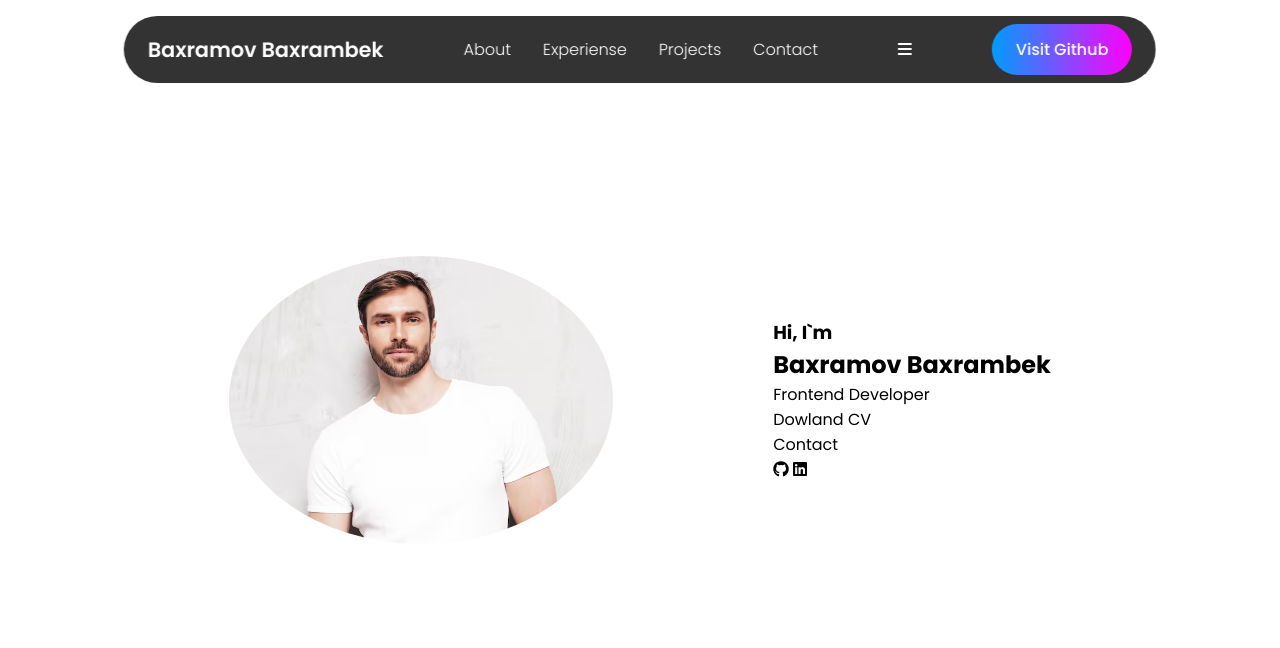
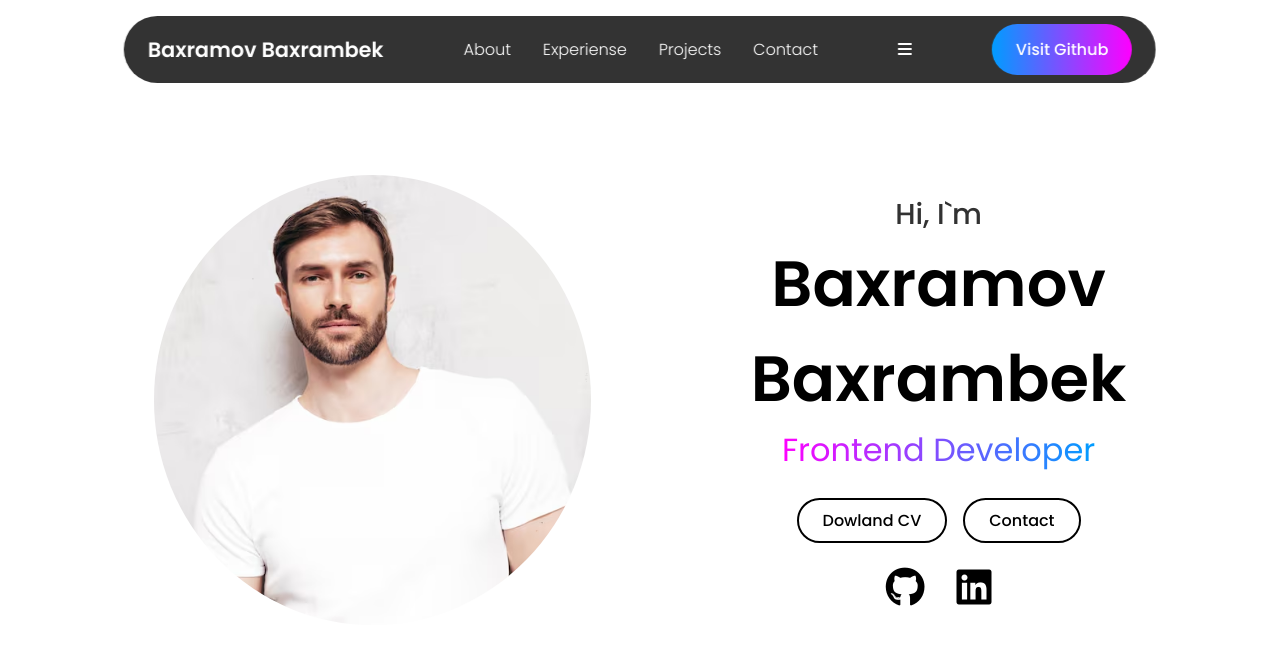
Before and after one commit to baxrombekbaxramov88/Poppins-444, a plain HTML site: page index.html in a window 1280 px wide. Drawn offline with Linux system fonts and the light colour scheme.

Commit message:
Portfolio center

```diff
--- a/index.html
+++ b/index.html
@@ -37,7 +37,9 @@
 
     <section id="about" class="about">
         <div class="about-container">
-            <img src="img.avif" alt="">
+            <div class="about_image">
+                <img src="img.avif" alt="">
+            </div>
 
             <div class="info-box">
                 <div class="text">
--- a/style.css
+++ b/style.css
@@ -112,4 +112,64 @@ section{
 .info-box{
     display: flex;
     flex-direction: column;
+    text-align: center;
+    align-items: center;
+    justify-content: center;
+    gap: 1.5rem;
 }
+.info-box h3{
+    font-size: 1.8rem;
+    font-weight: 500;
+    opacity: 0.8;
+}
+.info-box h1{
+    font-size: 4rem;
+    font-weight: 600;
+}
+.info-box span{
+    background: linear-gradient(to right, rgb(255, 0, 255), rgb(0, 157, 255));
+    background-clip: text;
+    color: transparent;
+    font-size: 2rem;
+}
+.btn-group{
+    display: flex;
+    gap: 1rem;
+}
+.btn{
+    border-radius: 3rem;
+    padding: 0.5rem 1.5rem;
+    border: 2px solid black;
+    cursor: pointer;
+    font-weight: 500;
+    text-wrap: nowrap;
+    transition: 0.2s ease-in-out;
+}
+.btn:hover{
+    background-color: black;
+    color: white;
+}
+.socials{
+    display: flex;
+    gap: 2rem;
+}
+.socials i{
+    font-size: 2.5rem;
+    cursor: pointer;
+    transition: 0.2s ease-in-out;
+}
+.socials i:hover{
+    transform: scale(1.1);
+}
+
+.about_image {
+    max-width: 450px;
+    width: 100%;
+    height: 450px;
+}
+
+.about_image img {
+    width: 100%;
+    height: 100%;
+    object-fit: cover;
+}
```
